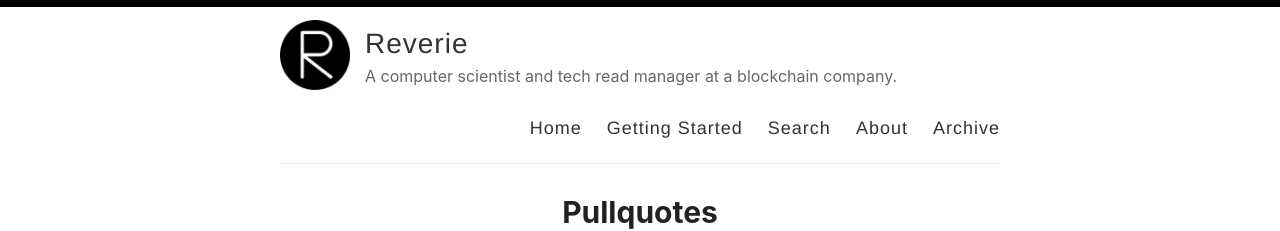
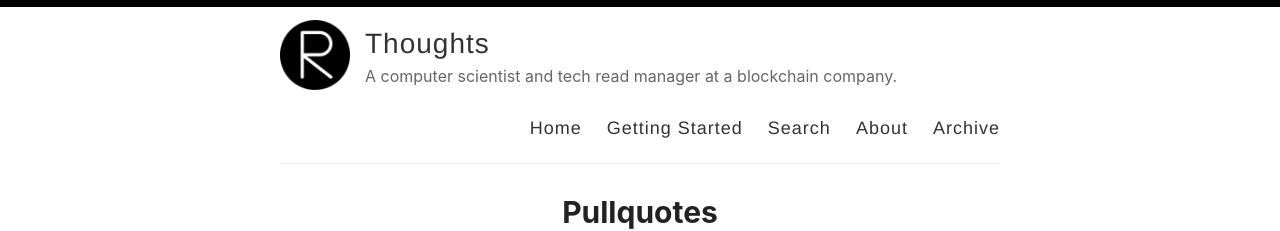
Before and after one commit to appff/appff.github.io, a Jekyll site: the page built from index.html, in a window 1280 px wide and 900 px high. Shown: the top 231 px of the window. Built offline with Jekyll 4.4.1, drawn with Linux system fonts in a browser that asks for light colours; the list of posts is cut into pages by our own code.

Commit message:
Update _config.yml

```diff
--- a/_config.yml
+++ b/_config.yml
@@ -3,7 +3,7 @@
 #
 
 # Name of your site (displayed in the header)
-name: Reverie
+name: Thoughts
 
 # Name of the author
 author: Jeongmin Kim
@@ -24,7 +24,7 @@
   email: appff13@gmail.com
   facebook:
   flickr:
-  github: appff
+  github: #appff
   instagram:
   linkedin:
   pinterest:
@@ -41,7 +41,7 @@
 disqus:
 
 # Enter your Google Analytics web tracking code (e.g. UA-2110908-2) to activate tracking
-google_analytics: UA-43339302-11
+google_analytics: #UA-43339302-11
 
 # For newer "GA4" analytics, use the following instead of the "UA" entry above
 #google_analytics_ga4: G-GABC1DEFG
@@ -55,7 +55,7 @@
 # (http://yourusername.github.io/repository-name)
 # and NOT your User repository (http://yourusername.github.io)
 # then add in the baseurl here, like this: "/repository-name"
-baseurl: "/reverie"
+baseurl: "/my_thoughts"
 
 #
 # !! You don't need to change any of the configuration flags below !!
```
